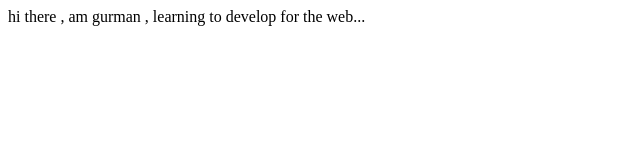
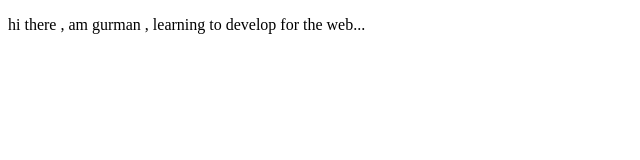
Before and after one commit to singh-gurman/gurman-portfolio, a plain HTML site: page my_portfolio.html in a window 1280 px wide. Shown: the whole page, without its empty margins (0-640 px from the left). Drawn offline with Linux system fonts and the light colour scheme.

Commit message:
refactor - put the test in the paragraph tag

```diff
--- a/my_portfolio.html
+++ b/my_portfolio.html
@@ -6,6 +6,6 @@
     <title>My portfolio website</title>
   </head>
   <body>
-    hi there , am gurman , learning to develop for the web...
+    <p>hi there , am gurman , learning to develop for the web...</p>
   </body>
 </html>
```
